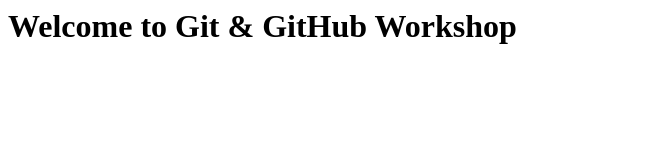
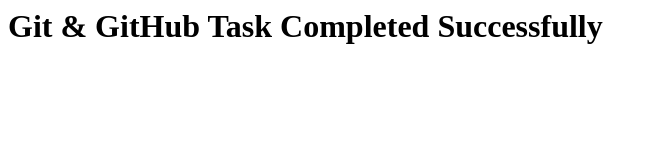
Before and after one commit to arjunkapparad/git_task, a plain HTML site: page index.html in a window 1280 px wide. Shown: the whole page, without its empty margins (0-655 px from the left). Drawn offline with Linux system fonts and the light colour scheme.

Commit message:
Updated heading message

```diff
--- a/index.html
+++ b/index.html
@@ -1 +1 @@
-<h1>Welcome to Git & GitHub Workshop</h1>
+<h1>Git & GitHub Task Completed Successfully</h1>
```
